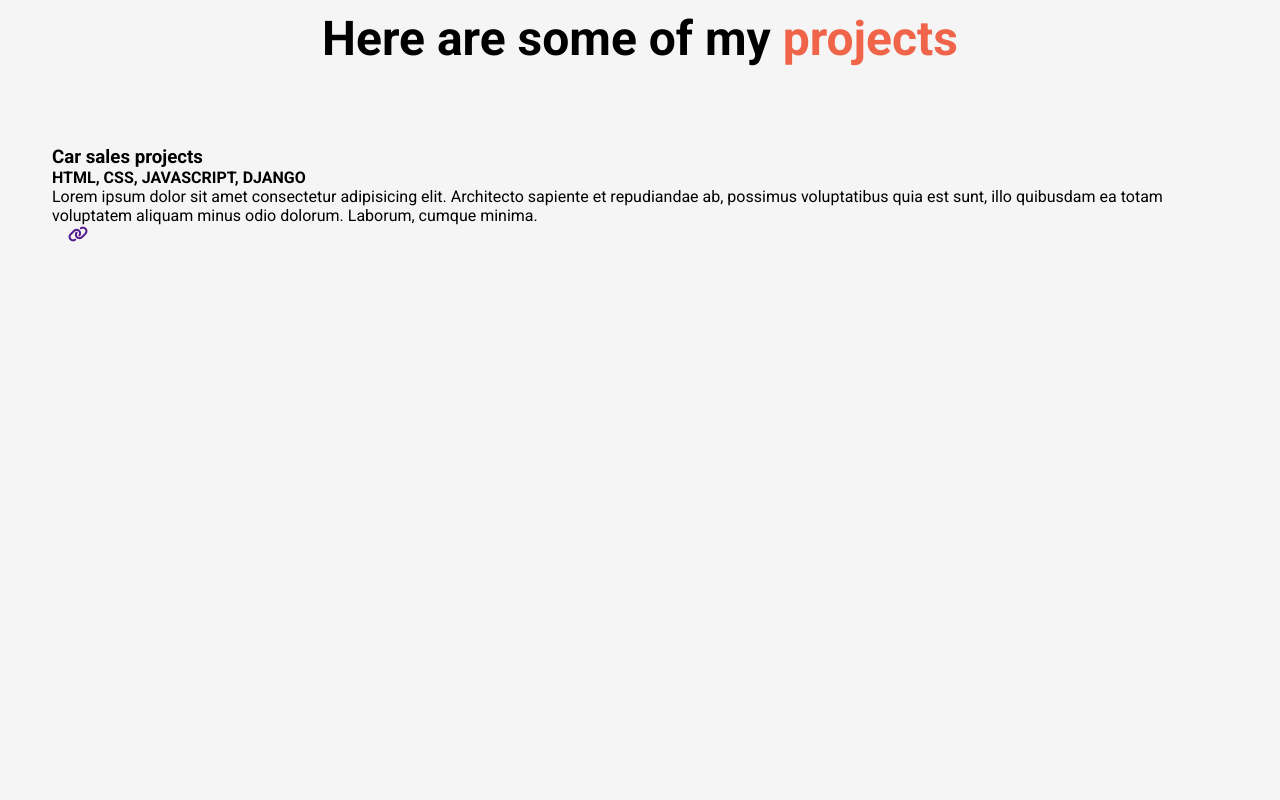
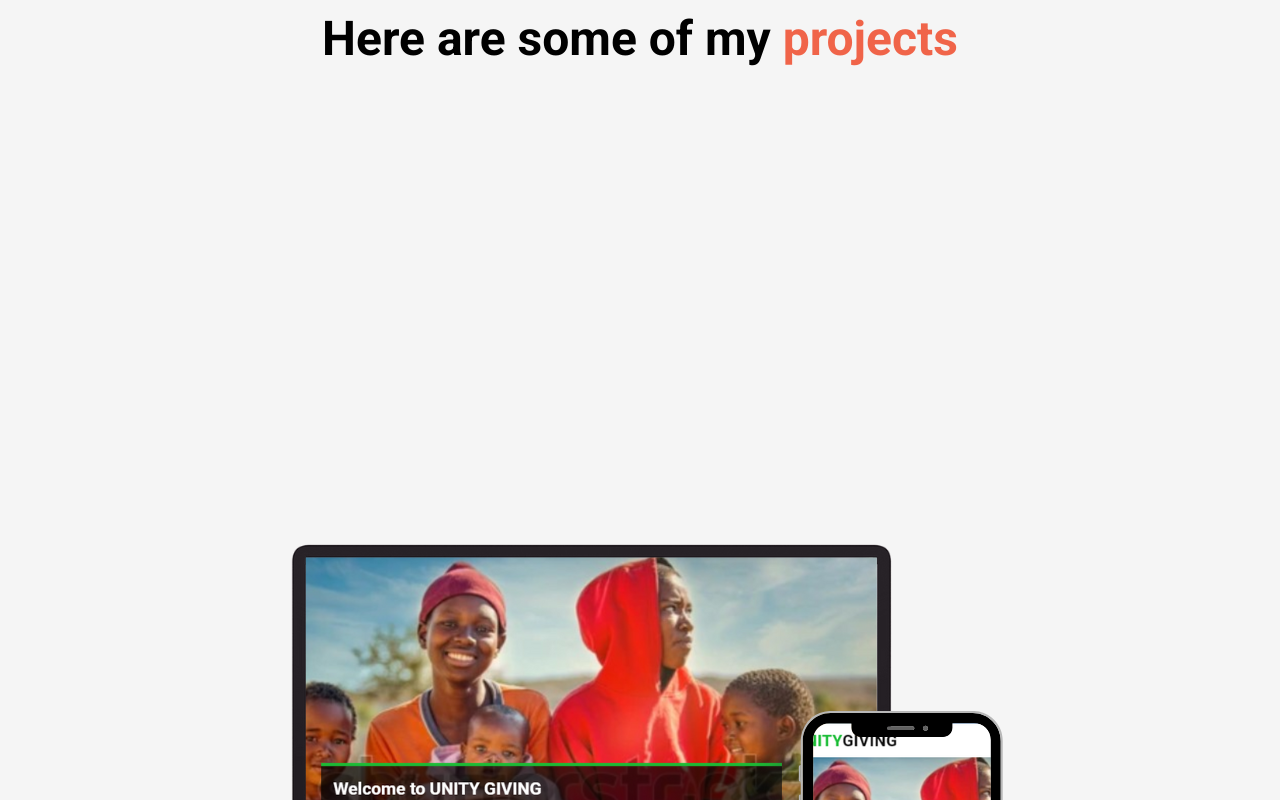
Before and after one commit to aganyo360/portfolioo, a plain HTML site: page index.html in a window 1280 px wide. Shown: the part 840-1640 px from the top of the page. Before the commit the page ends 1134 px from the top, so only its background shows below. Drawn offline with Linux system fonts and the light colour scheme.

Commit message:
updated index

```diff
--- a/index.html
+++ b/index.html
@@ -75,7 +75,7 @@
                 <ul class="projects__list">
                     <li class="project">
                         <div class="project_wrapper">
-                            <img src="" class="project__img" alt="">
+                            <img src="assests/mockup1.png" class="project__img" alt="">
                             <div class="project__description">
                                 <h3 class="project__description--title">Car sales projects
                                 </h3>
```
